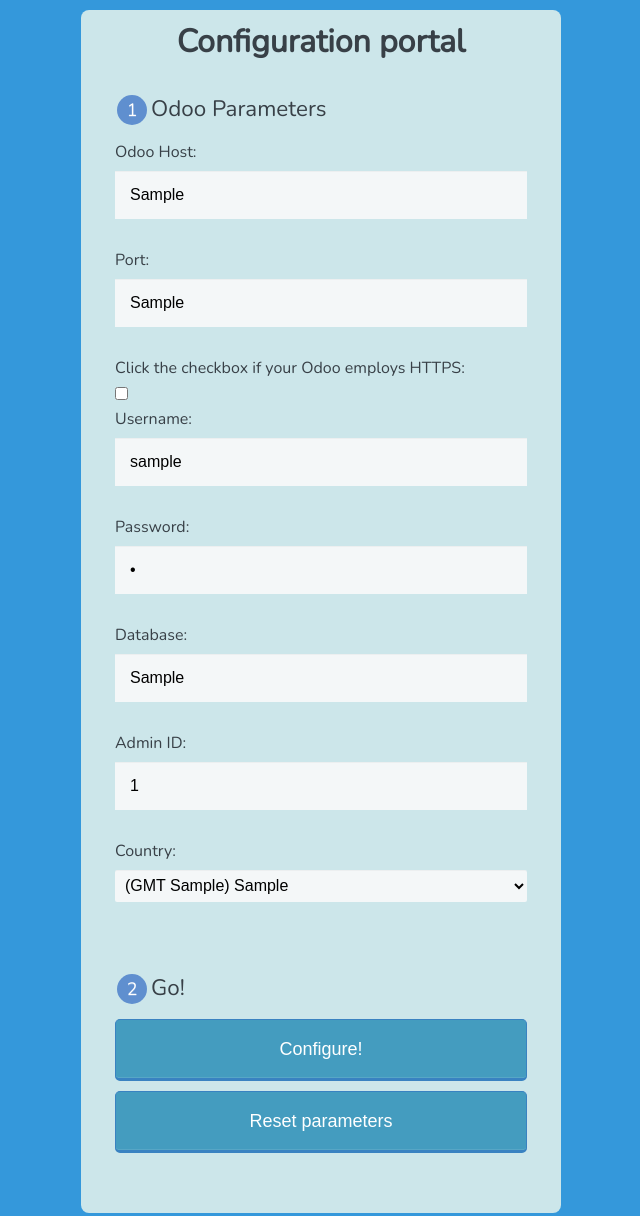
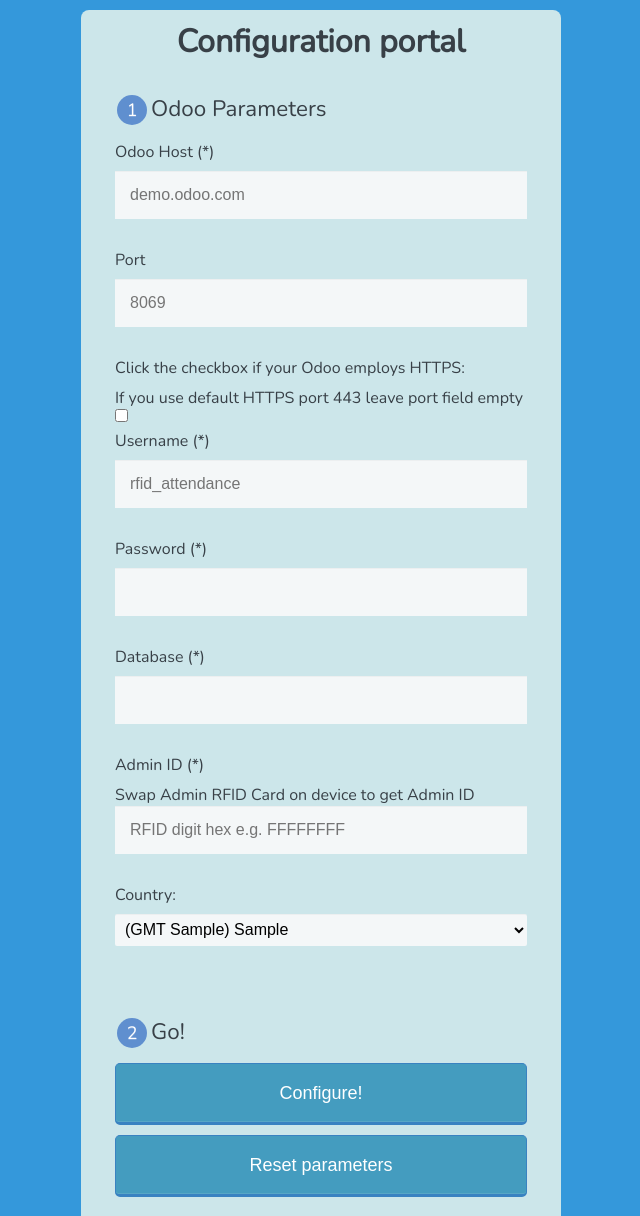
Before and after one commit to ForgeFlow/ras, a Python web app: template templates/form.html in a window 1280 px wide. Shown: the top 1216 px of the page, without its empty margins (319-959 px from the left). Run offline with Jinja, Linux system fonts and the light colour scheme; the template is opened without the code that fills it: most values are stand-ins (such as "Sample title", 1, 10 or a date in 2020).

Commit message:
Remove unused flask code and add required on form fields

```diff
--- a/templates/form.html
+++ b/templates/form.html
@@ -1,5 +1,4 @@
 <html>
-
 <head>
   <meta charset="utf-8">
   <meta name="viewport" content="width=device-width, initial-scale=1.0">
@@ -10,69 +9,37 @@
 
 <body>
   <form action="/result" method="post" id="testform">
-    {% if data %}
     <h1>Configuration portal</h1>
     <fieldset>
       <legend><span class="number">1</span>Odoo Parameters</legend>
-      <label for="name">Odoo Host:</label>
-      <input type="text" id="odoo_host" name="odoo_host" value="{{ data['odoo_host'][0] }}">
-      <label for="name">Port:</label>
-      <input type="text" id="odoo_port" name="odoo_port" value="{{ data['odoo_port'][0] }}">
-      <label for="https">Click the checkbox if your Odoo employs HTTPS: </label>
-      {%if 'https' in data and data['https'][0] == 'https' %}
-      <input type="checkbox" id="https" value="https" name="https" checked><label class="light" for="https"></label><br>
-      {%else%}
+      <label for="name">Odoo Host (*)</label>
+      <input type="text" id="odoo_host" name="odoo_host" placeholder="demo.odoo.com" required>
+      <label for="name">Port</label>
+      <input type="text" id="odoo_port" name="odoo_port" placeholder="8069">
+      <label for="https">Click the checkbox if your Odoo employs HTTPS:</label>
+      <span>If you use default HTTPS port 443 leave port field empty</span>
       <input type="checkbox" id="https" value="https" name="https"><label class="light" for="https"></label><br>
-      {%endif%}
-      <label for="user">Username:</label>
-      <input type="text" id="user" name="user_name" value="{{ data['user_name'][0] }}">
-      <label for="password">Password:</label>
-      <input type="password" id="password" name="user_password" value="{{ data['user_password'][0] }}">
-      <label for="db">Database:</label>
-      <input type="text" id="db" name="db" value="{{ data['db'][0] }}">
-      <label for="admin_id">Admin ID:</label>
-      <input type="text" id="admin_id" name="admin_id" value="{{ data['admin_id'][0] }}" placeholder="RFID 8-digit hex e.g. FFFFFFFF" pattern="^([A-Fa-f0-9]{1,20})$">
+      <label for="user">Username (*)</label>
+      <input type="text" id="user" name="user_name" placeholder="rfid_attendance" required>
+      <label for="password">Password (*)</label>
+      <input type="password" id="password" name="user_password" required>
+      <label for="db">Database (*)</label>
+      <input type="text" id="db" name="db" required>
+      <label for="admin_id">Admin ID (*)</label>
+      <span>Swap Admin RFID Card on device to get Admin ID</span>
+      <input type="text" id="admin_id" name="admin_id" placeholder="RFID digit hex e.g. FFFFFFFF" pattern="^([A-Fa-f0-9]{1,20})$" required>
       <label for="timezone">Country:</label>
-      <select name="timezone" form="testform" value="{{ data['timezone'][0] }}">
-        {% for tz in tz_dic %}
-        <option value="{{ tz }}" {% if tz==data['timezone'][0] %} selected="selected" {% endif %}>(GMT {{ tz }}) {{ tz_dic[tz] }}</option>
-        {% endfor %}
-      </select>
-    </fieldset>
-    {% else %}
-    <h1>Configuration portal</h1>
-    <fieldset>
-      <legend><span class="number">1</span>Odoo Parameters</legend>
-      <label for="name">Odoo Host:</label>
-      <input type="text" id="odoo_host" name="odoo_host" placeholder="demo.odoo.com">
-      <label for="name">Port:</label>
-      <input type="text" id="odoo_port" name="odoo_port" placeholder="8069">
-      <label for="https">Click the checkbox if your Odoo employs HTTPS: </label>
-      <input type="checkbox" id="https" value="https" name="https"><label class="light" for="https"></label><br>
-      <label for="user">Username:</label>
-      <input type="text" id="user" name="user_name" placeholder="username@example.com">
-      <label for="password">Password:</label>
-      <input type="password" id="password" name="user_password">
-      <label for="db">Database:</label>
-      <input type="text" id="db" name="db">
-      <label for="admin_id">Admin ID:</label>
-      <input type="text" id="admin_id" name="admin_id" placeholder="RFID 8-digit hex e.g. FFFFFFFF" pattern="^([A-Fa-f0-9]{1,20})$">
-      <label for="timezone">Country:</label>
-      <select name="timezone" form="testform">
+      <select name="timezone" form="testform" required>
         {% for tz in tz_dic %}
         <option value="{{ tz }}">(GMT {{ tz }}) {{ tz_dic[tz] }}</option>
         {% endfor %}
       </select>
     </fieldset>
-    {% endif %}
     <fieldset>
       <legend><span class="number">2</span>Go!</legend>
       <button type="submit">Configure!</button>
-      <button type="reset">Reset parameters </button>
+      <button type="reset">Reset parameters</button>
     </fieldset>
-
   </form>
-
 </body>
-
 </html>
```
Also changed, not shown: lib/routes.py (+3 -11 lines).
